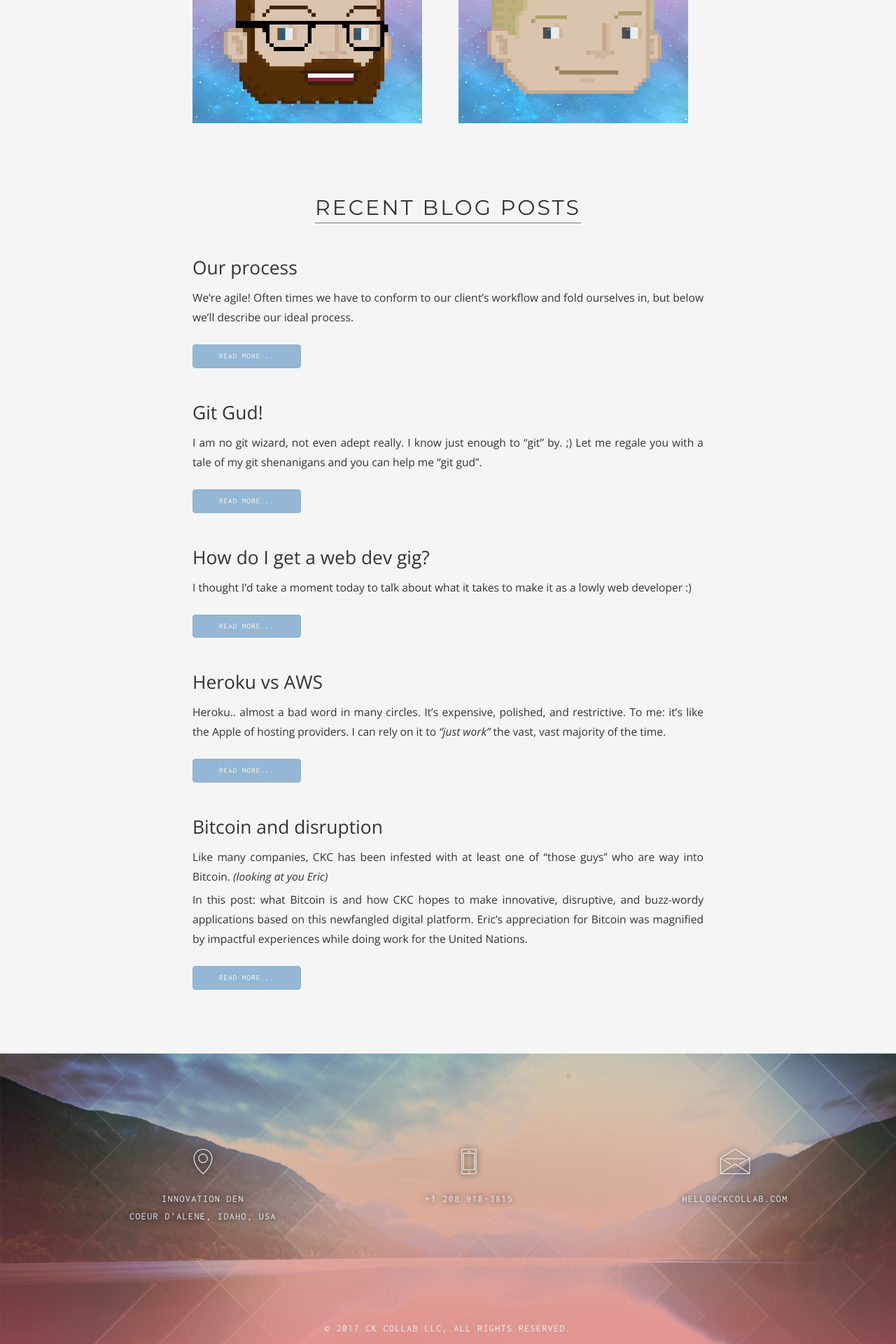
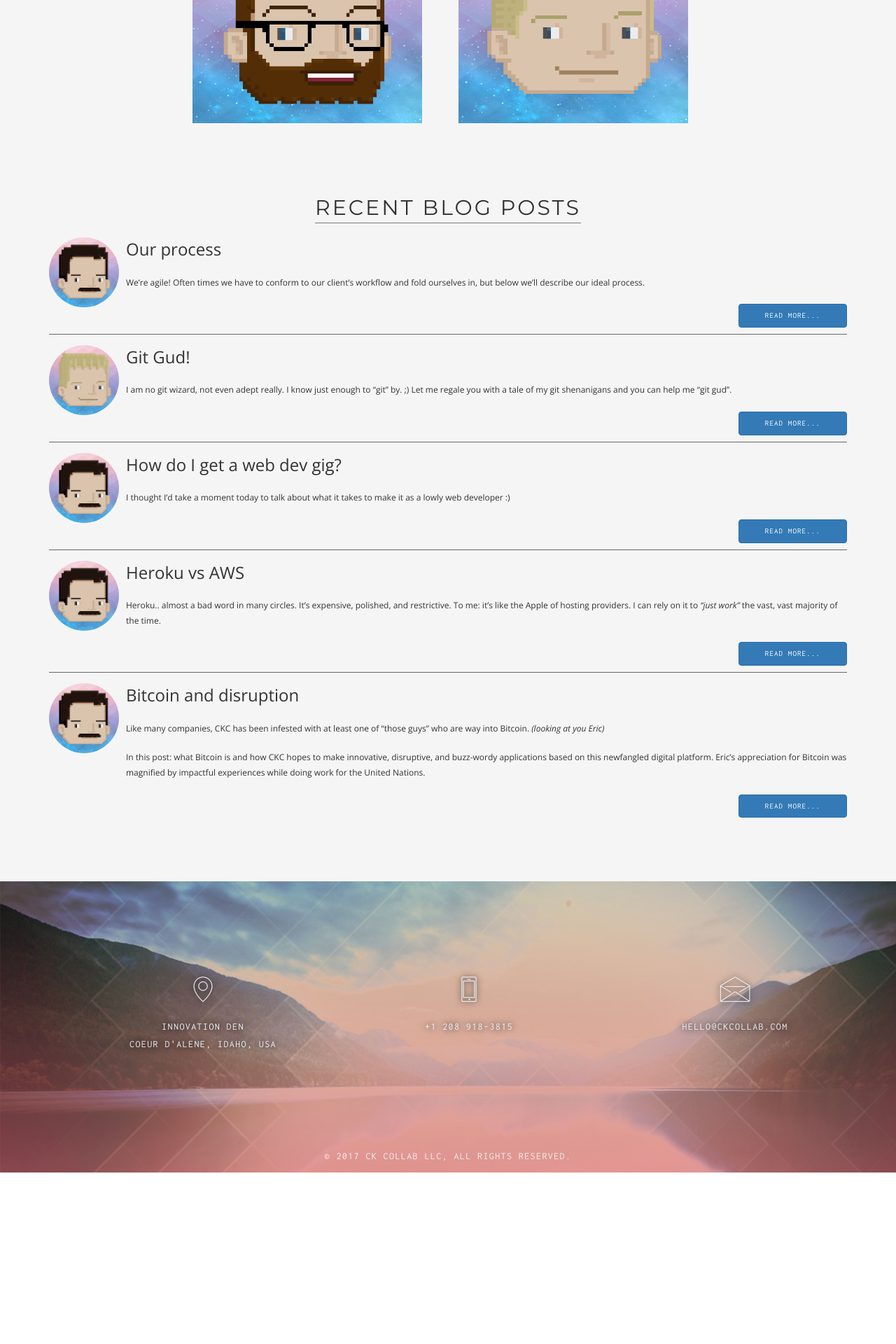
Before and after one commit to ckcollab/ckcollab, a Jekyll site: the page built from index.html, in a window 1280 px wide. Shown: the part 3833-5753 px from the top of the page at 70% size. Built offline with Jekyll 4.4.1, drawn with Linux system fonts in a browser that asks for light colours; after the commit the page ends 5508 px from its top, so only the background shows below that.

Commit message:
Added avatars for blog posts, both in description and at the footer of the blog itself. Added avatar_url to authors.yml

```diff
--- a/_data/authors.yml
+++ b/_data/authors.yml
@@ -2,6 +2,8 @@ eric:
   name: Eric Carmichael
   email: eric@ckcollab.com
   web: http://ericcarmichael.com
+  avatar_url: ../../../assets/images/avatars/eric1.png
 jimmy:
   name: Jimmy Keith
   email: jimmy@ckcollab.com
+  avatar_url: ../../../assets/images/avatars/jimmy1.png
--- a/_layouts/default.html
+++ b/_layouts/default.html
@@ -46,6 +46,7 @@
 
     {% if author %}
     <span>
+        <img src="{{author.avatar_url}}" height="100px;" width="100px" style="margin-right: 100px;"></img>
         <!-- Personal Info. -->
         <a href="{{ author.web }}" target="_blank">{{ author.name }}</a> wrote this on
     </span>
--- a/index.html
+++ b/index.html
@@ -20,6 +20,7 @@
     <!-- Bootstrap core CSS -->
     <!--<link href="https://stackpath.bootstrapcdn.com/bootstrap/4.3.1/css/bootstrap.min.css" rel="stylesheet">-->
     <link href="assets/bootstrap/css/bootstrap.min.css" rel="stylesheet">
+
 
     <!-- Plugins -->
     <link href="assets/css/simpletextrotator.css" rel="stylesheet">
@@ -1921,17 +1922,47 @@
                 <h2 class="work-details-title font-alt">Recent blog posts</h2>
             </div>
 
-            <div id="recent-blogs" class="row">
+            <!--<div id="recent-blogs" class="row">-->
+            <!--{% for post in site.posts limit:5 %}-->
+            <!--<div class="post row">-->
+            <!--{% assign author = site.data.authors[post.author] %}-->
+            <!--{% if author %}-->
+            <!--<img class="img-responsive pull-left img-circle" src="{{author.avatar_url}}" style="height: 110px; width: 100px; margin-top: 40px;"></img>-->
+            <!--&lt;!&ndash;<img src="{{author.avatar_url}}" height="100px;" width="100px" style="top: 20px;"></img>&ndash;&gt;-->
+            <!--{% endif %}-->
+            <!--<div class="col-md-8 col-md-offset-2">-->
+
+            <!--<h3>{{ post.title }}</h3>-->
+            <!--<p>{{ post.excerpt }}</p>-->
+            <!--</div>-->
+            <!--</div>-->
+
+            <!--{% endfor %}-->
+            <!--</div>-->
+            <ul class="media-list">
                 {% for post in site.posts limit:5 %}
-                <div class="post row">
-                    <div class="col-md-8 col-md-offset-2">
-                        <h3>{{ post.title }}</h3>
+                {% assign author = site.data.authors[post.author] %}
+
+                <li class="media" style="overflow: inherit;">
+                    <div class="media-left">
+                        {% if author %}
+                        <img class="media-object img-circle" src="{{author.avatar_url}}" style="height: 100px; width: 100px; max-width: 1000px;"></img>
+                        {% endif %}
+
+                    </div>
+                    <div class="media-body">
+                        <h3 class="media-heading">{{ post.title }}</h3>
                         <p>{{ post.excerpt }}</p>
-                        <a href="{{ post.url }}" class="btn btn-primary">read more...</a>
-                    </div>
-                </div>
+                        <a href="{{ post.url }}" class="btn pull-right btn-primary">read more...</a>
+
+                    </div>
+                </li>
+                {% if forloop.last == false %}
+                <li class="divider" style="height: 1px; width: 100%; display: block; margin: 9px 0; overflow: hidden; background-color: dimgray"></li>
+                {% endif %}
                 {% endfor %}
-            </div>
+            </ul>
+            <!--<div id="recent-blogs"></div>-->
         </div>
     </section>
 
```
Lines whose indentation alone changed are shown as unchanged.
